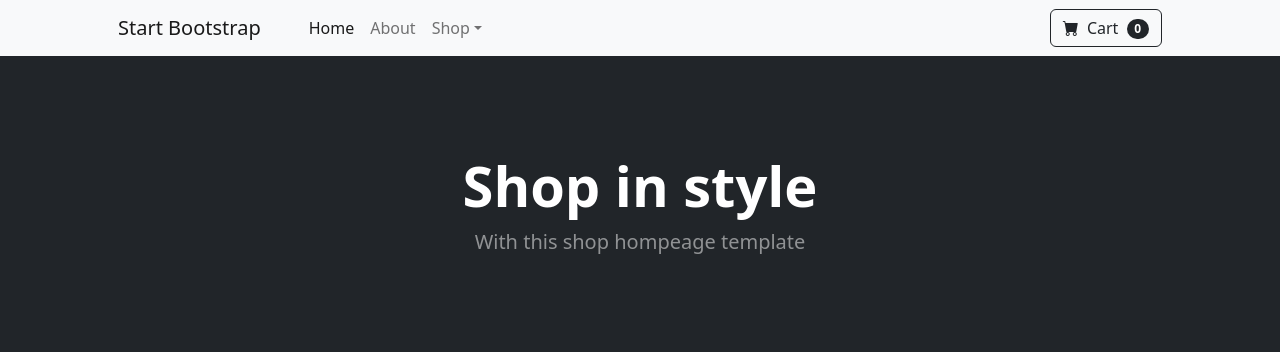
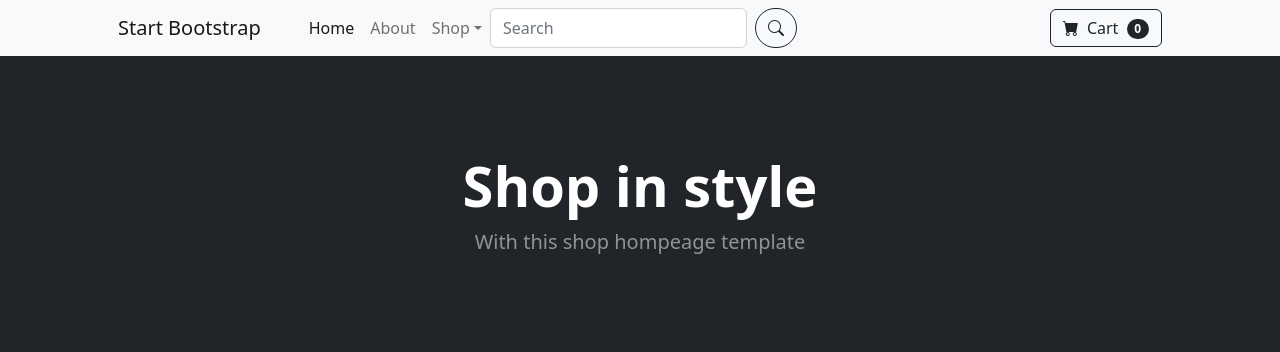
Before and after one commit to XDeadshoTX-dev/Lab3, a Django app: template Lab3/app/templates/app/index.html in a window 1280 px wide. Shown: the top 352 px of the page. Run offline with Django 3.2, Linux system fonts and the light colour scheme; the template is opened without the code that fills it, so the values that code supplies are empty; some libraries are stand-ins or nearby versions.

Commit message:
Added search (fix)

```diff
--- a/Lab3/app/templates/app/index.html
+++ b/Lab3/app/templates/app/index.html
@@ -34,6 +34,12 @@
                             <li><a class="dropdown-item" href="#!">New Arrivals</a></li>
                         </ul>
                     </li>
+                    <form class="d-flex" action="{% url 'searchProducts' %}" method="get">
+                        <input class="form-control me-2" type="search" name="search_request" placeholder="Search" aria-label="Search">
+                        <button class="btn btn-outline-dark rounded-pill me-2" type="submit">
+                            <i class="bi bi-search"></i>
+                        </button>
+                    </form>
                 </ul>
                 <form class="d-flex">
                     <button class="btn btn-outline-dark" type="submit">
```
